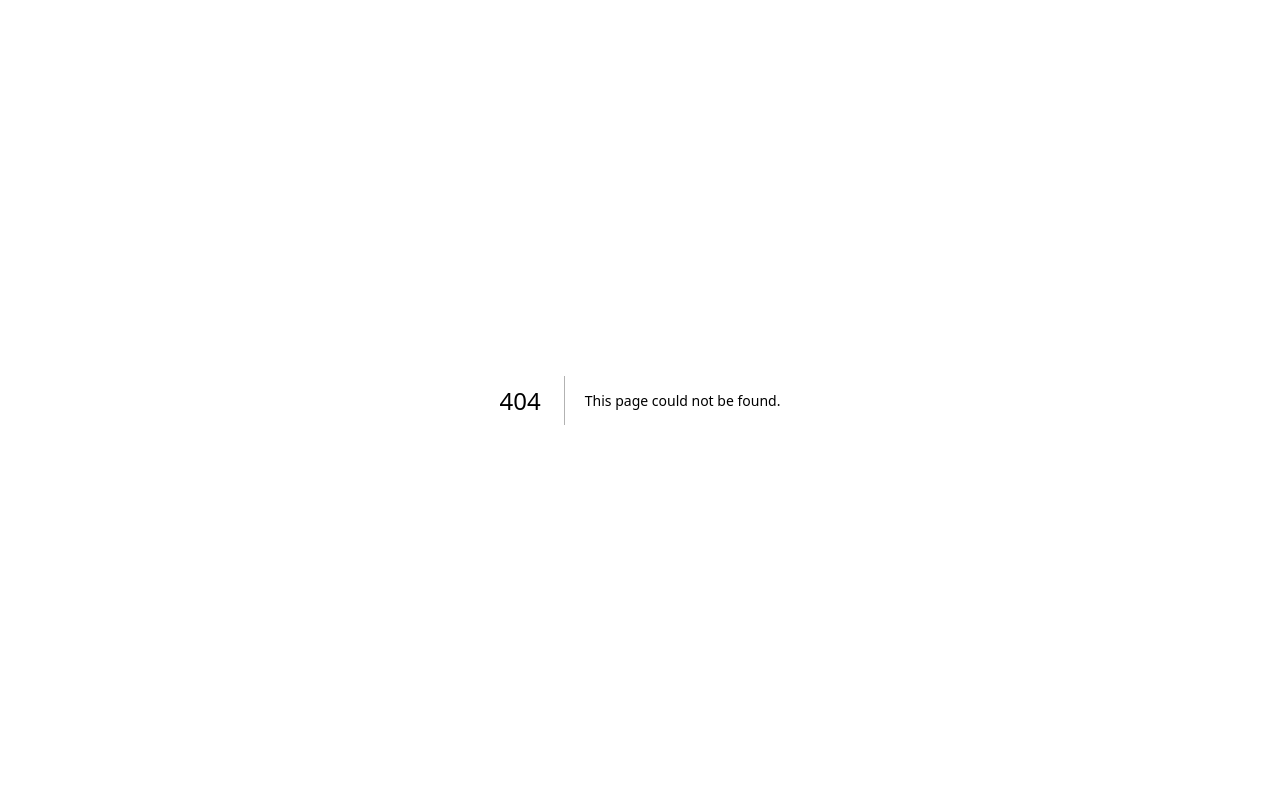
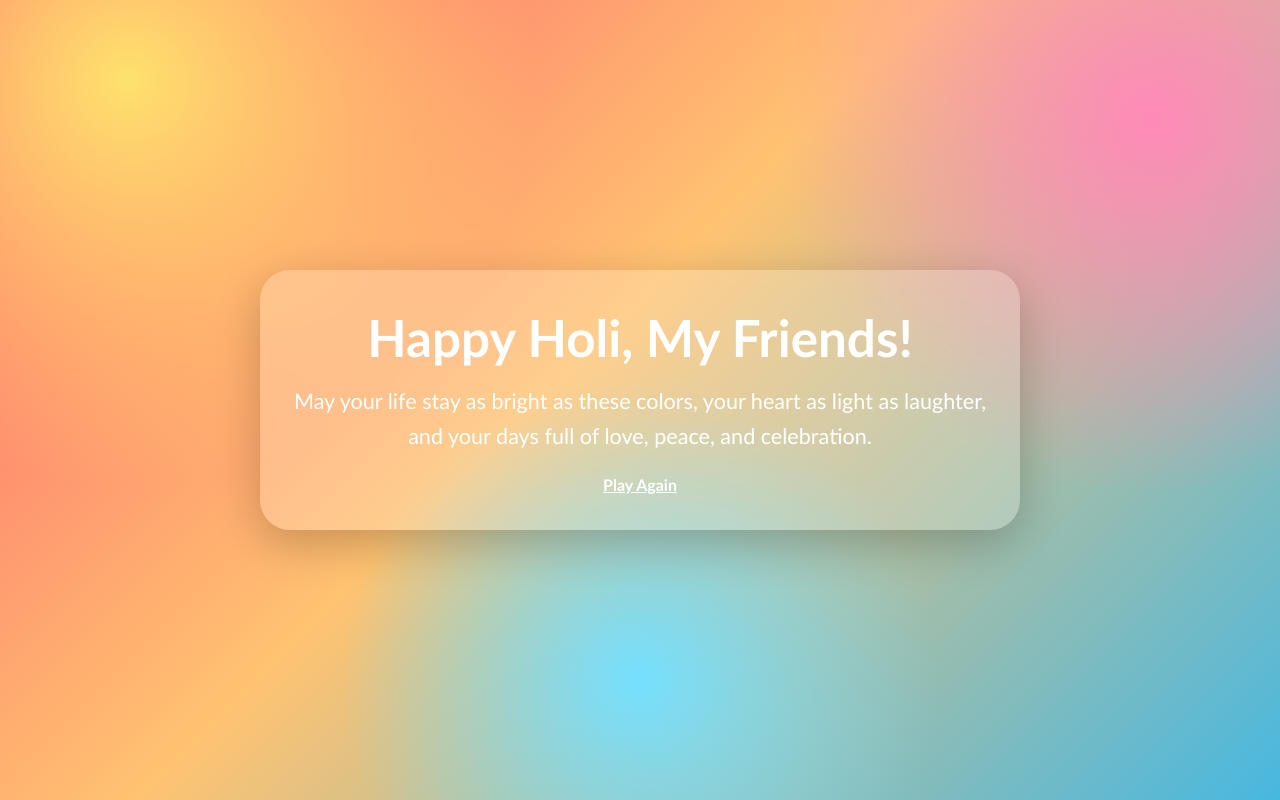
Before and after one commit to HappyNewYear-2026/holi, a Next.js app: page /final in a window 1280 px wide. Before the commit this address had no page. Built offline with nearby package versions, Linux system fonts and the light colour scheme.

Commit message:
Add files via upload

```diff
--- /dev/null
+++ b/app/final/page.js
@@ -0,0 +1,18 @@
+import Link from "next/link";
+
+export default function FinalPage() {
+  return (
+    <main className="final-page">
+      <section className="final-card">
+        <h2>Happy Holi, My Friends!</h2>
+        <p>
+          May your life stay as bright as these colors, your heart as light as
+          laughter, and your days full of love, peace, and celebration.
+        </p>
+        <Link href="/" className="back-link">
+          Play Again
+        </Link>
+      </section>
+    </main>
+  );
+}
```
